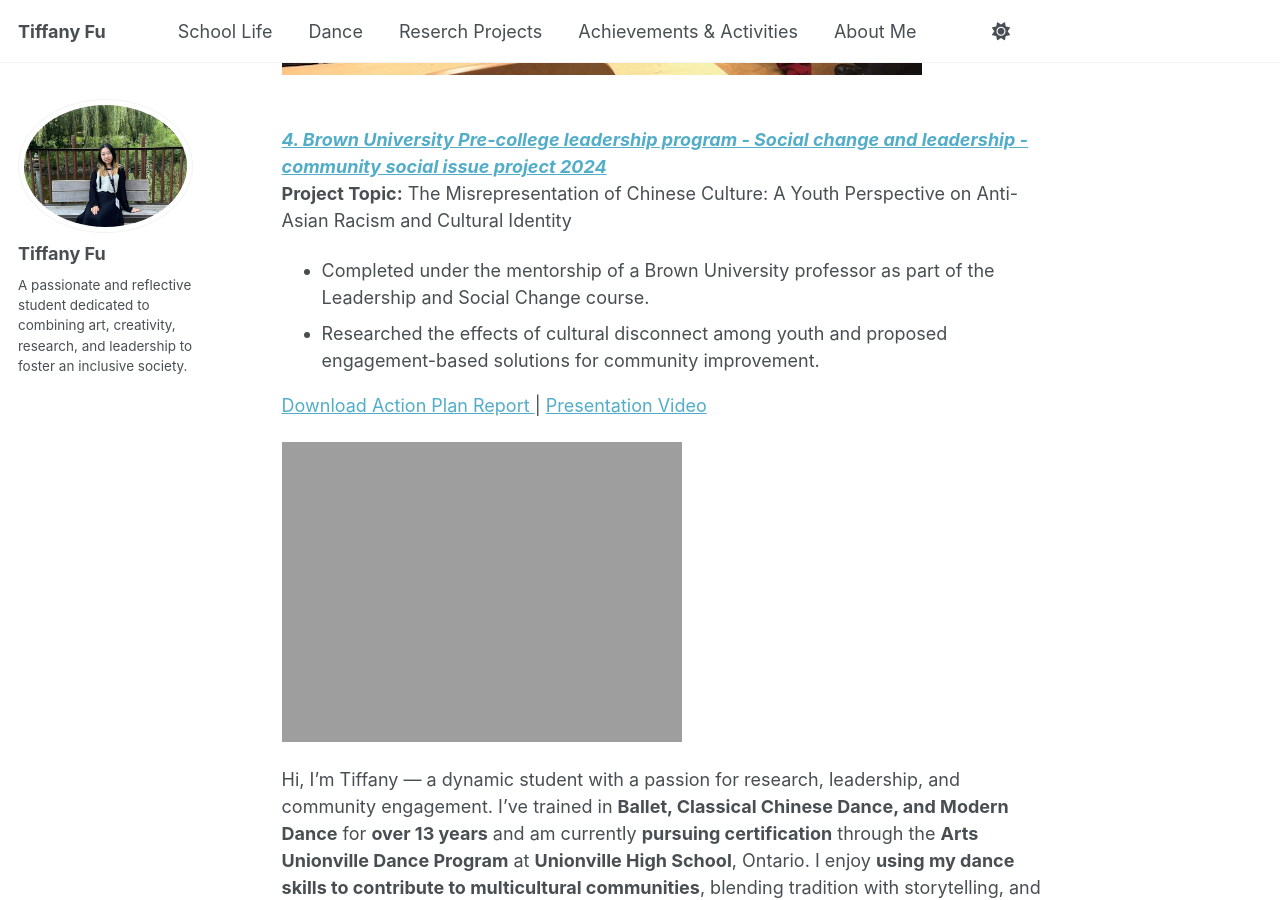
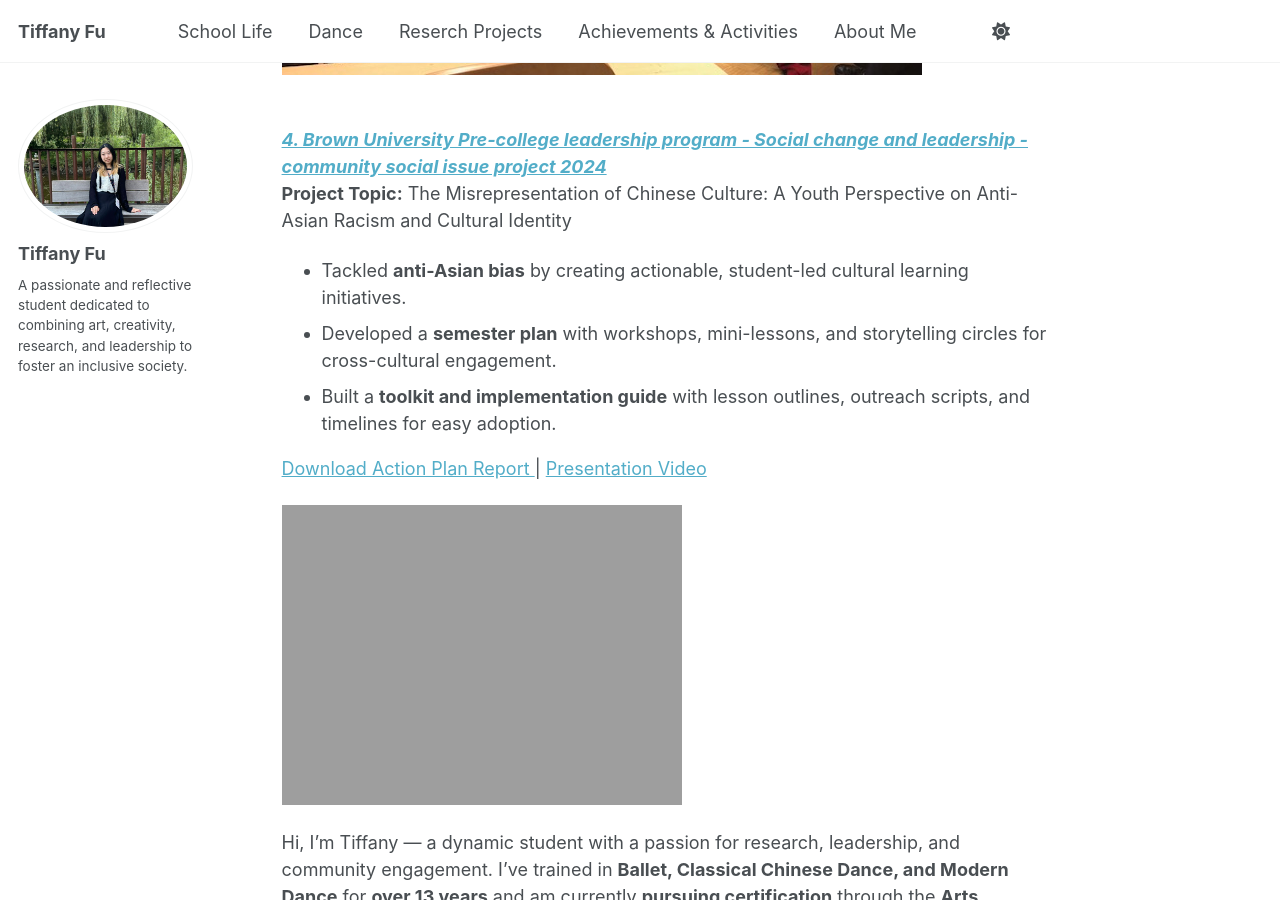
Before and after one commit to TiffanyJTFu/TiffanyTestWeb, a Jekyll site: the page built from _pages/about.md, in a window 1280 px wide and 900 px high, scrolled down 3829 px. Built offline with Jekyll 4.4.1, drawn with Linux system fonts in a browser that asks for light colours; a script that is not in the unit is left out.

Commit message:
Enhance project description with new initiatives
Added details about tackling anti-Asian bias and developing a semester plan with workshops and resources.

```diff
--- a/_pages/about.md
+++ b/_pages/about.md
@@ -53,8 +53,9 @@ redirect_from:
 
 <br><a href="https://www.tiffu.ca/teaching/CommunitySocialIssueProject" target='_blank'><i>**4. Brown University Pre-college leadership program - Social change and leadership - community social issue project 2024**</i></a>
 <br>**Project Topic:** The Misrepresentation of Chinese Culture: A Youth Perspective on Anti-Asian Racism and Cultural Identity
-* Completed under the mentorship of a Brown University professor as part of the Leadership and Social Change course.
-* Researched the effects of cultural disconnect among youth and proposed engagement-based solutions for community improvement.
+* Tackled **anti-Asian bias** by creating actionable, student-led cultural learning initiatives.
+* Developed a **semester plan** with workshops, mini-lessons, and storytelling circles for cross-cultural engagement.
+* Built a **toolkit and implementation guide** with lesson outlines, outreach scripts, and timelines for easy adoption.
 
 <a href="https://www.tiffu.ca/files/Step 8B_ Action plan Final Report - Tiffany Fu.pdf" target="_blank" rel="noopener noreferrer">Download Action Plan Report
 </a> | <a href="https://www.tiffu.ca/files/Action plan Presentation.mp4" target="_blank" rel="noopener noreferrer">Presentation Video</a>&nbsp;
```
